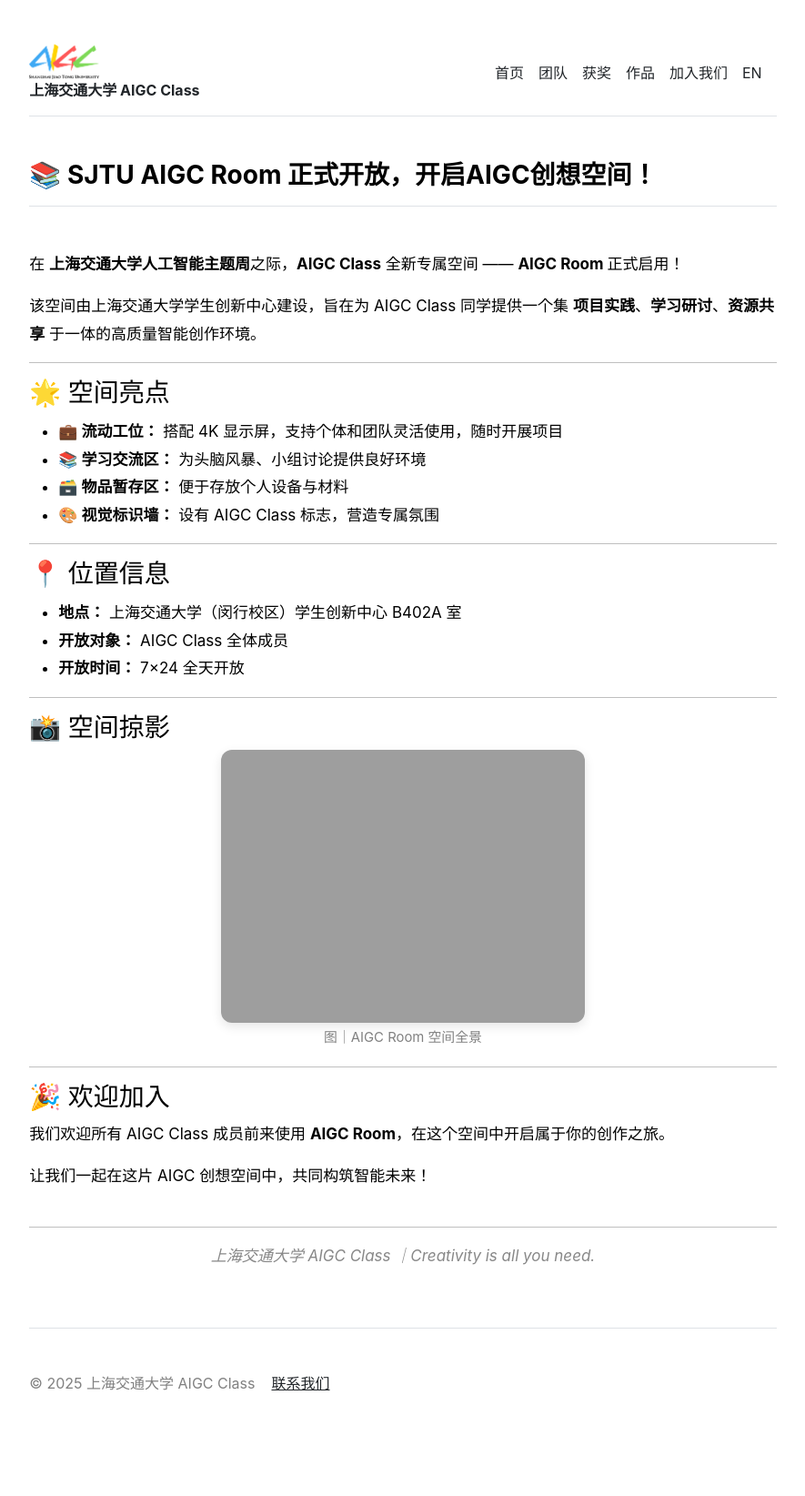
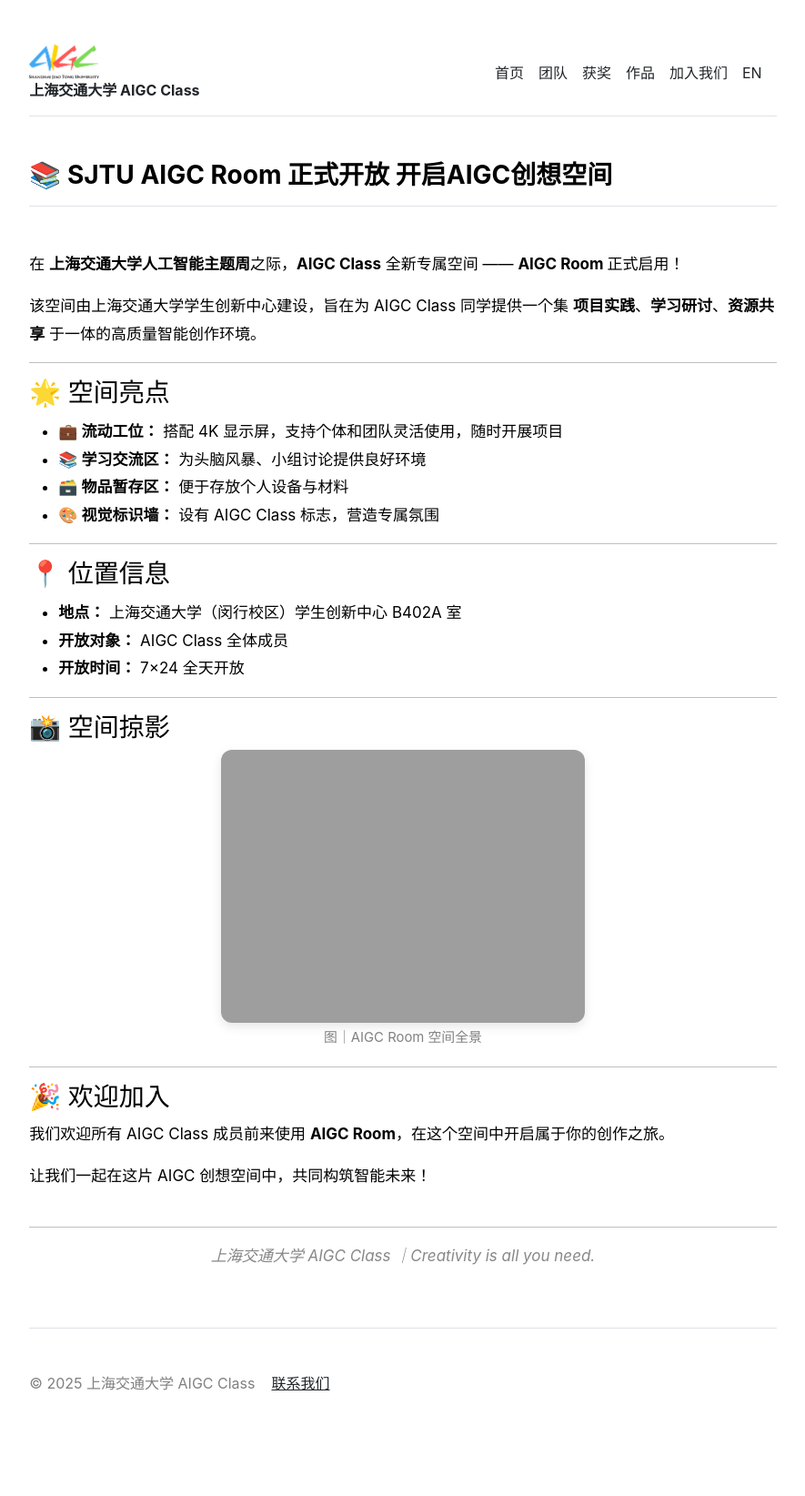
Before and after one commit to SJTU-AIGC/cn, a Jekyll site: the page built from _posts/2025-04-24-AIGC-Room-post.md, in a window 1280 px wide. Shown: the whole page at 91% size, without its empty margins (197-1082 px from the left). Built offline with Jekyll 4.4.1, drawn with Linux system fonts in a browser that asks for light colours.

```diff
--- a/_posts/2025-04-24-AIGC-Room-post.md
+++ b/_posts/2025-04-24-AIGC-Room-post.md
@@ -1,6 +1,6 @@
 ---
 layout: post
-title: "📚 SJTU AIGC Room 正式开放，开启AIGC创想空间！"
+title: "📚 SJTU AIGC Room 正式开放 开启AIGC创想空间"
 date: 2025-04-24
 categories: [newsroom]
 tags: [空间启用, AIGC, 人工智能主题周, 创新中心, 教学环境]
```
Also changed, not shown: _posts/2025-02-27-CVPR-2025-post.md (+1 -1 lines).
